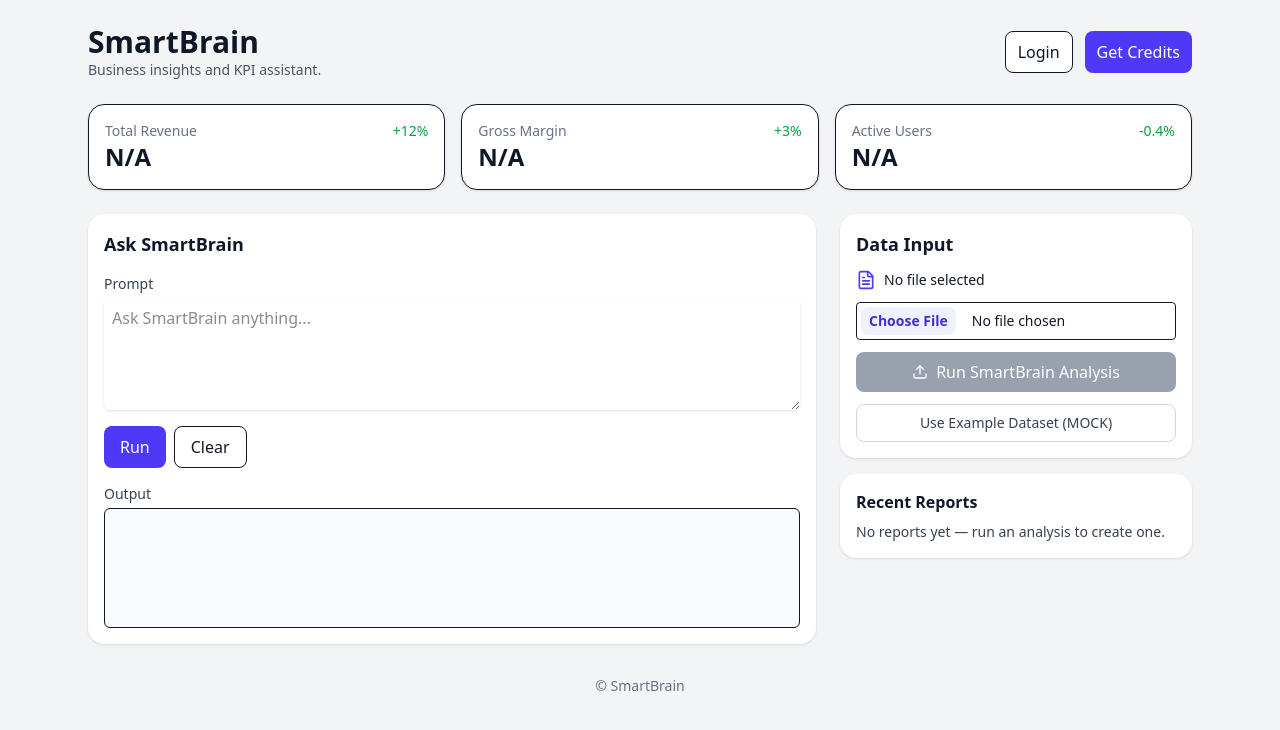
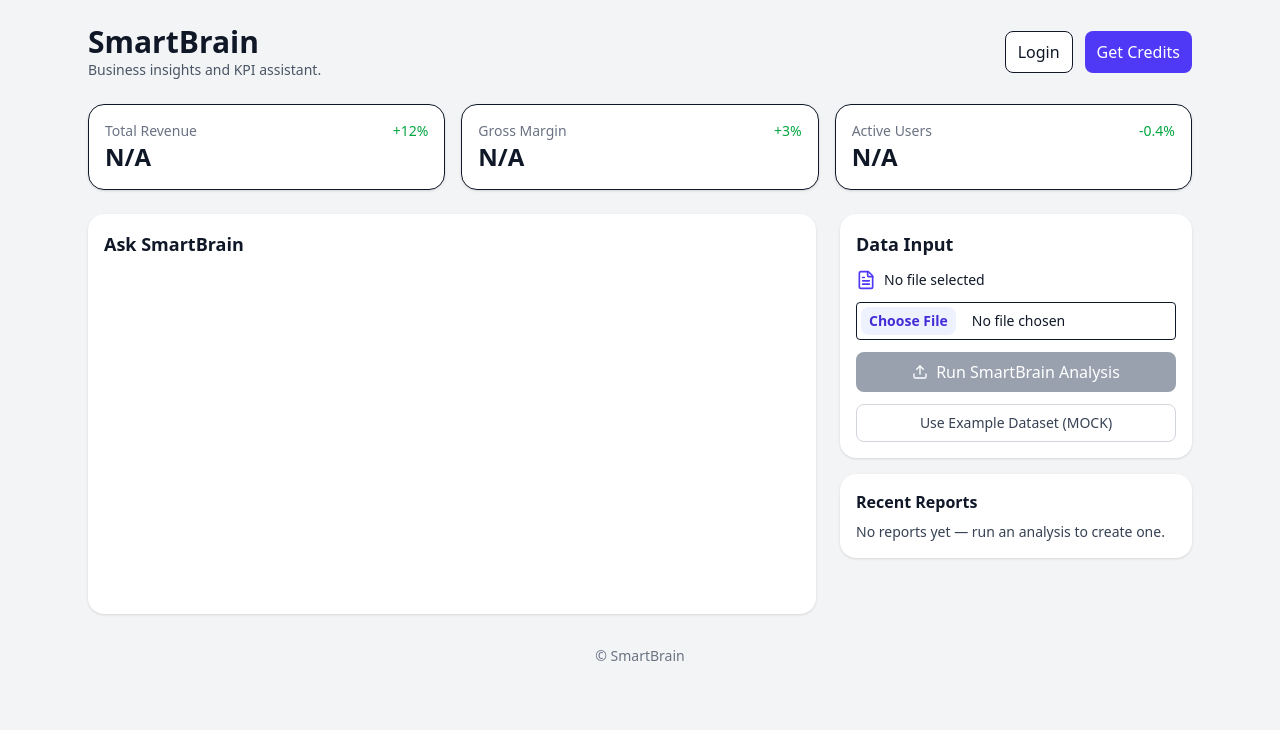
Before and after one commit to sb633056/SmartBrain, a Next.js app: page / in a window 1280 px wide. Shown: the top 730 px of the page. Built offline with nearby package versions, Linux system fonts and the light colour scheme.

Commit message:
Update ChatConsole.tsx

```diff
--- a/src/components/ChatConsole.tsx
+++ b/src/components/ChatConsole.tsx
@@ -1,87 +1,63 @@
+// src/components/ChatConsole.tsx
+
 'use client'
-import React, { useState, useRef } from 'react'
-import { runSmartBrain } from '@/lib/api'
-
-// 1. DEFINE THE PROP TYPES (The Fix)
-// ------------------------------------------------------------------
-// This defines the structure of the data the component expects to receive.
-// We use 'any' as a quick fix for KpiData since its full type is unknown.
-type KpiData = any;
+import React, { useState } from 'react'
+import { runSmartBrain } from '@/lib/api' // Assuming this returns the full JSON payload
+import { SmartBrainResponse } from '@/types/smartbrain' // <--- IMPORT NEW TYPE
+// Import the new components we're about to create
+import InsightsDashboard from './InsightsDashboard'
 
 interface ChatConsoleProps {
-  kpiData: KpiData;
+  // Use the new type for kpiData prop
+  kpiData: any;
 }
-// ------------------------------------------------------------------
 
-
-// 2. MODIFY THE COMPONENT SIGNATURE (The Fix)
-// Change from ChatConsole() to ChatConsole({ kpiData }) to accept the prop.
 export default function ChatConsole({ kpiData }: ChatConsoleProps) {
-// ------------------------------------------------------------------
   const [prompt, setPrompt] = useState('')
-  const [output, setOutput] = useState('')
-// ... (rest of the code remains the same)
   const [loading, setLoading] = useState(false)
   const [history, setHistory] = useState<Array<{ q: string; a: string }>>([])
+  // NEW STATE: To store the structured API response object
+  const [analysisResult, setAnalysisResult] = useState<SmartBrainResponse | null>(null)
+
 
   async function handleRun() {
     if (!prompt.trim()) return
     setLoading(true)
+    setAnalysisResult(null); // Clear previous result
 
     try {
-      // If your runSmartBrain function needs kpiData, you would pass it here:
-      // const res = await runSmartBrain(prompt, kpiData)
-      const res = await runSmartBrain(prompt, kpiData)
-      const outputText = JSON.stringify(res, null, 2);
-      setOutput(outputText)
-      setHistory((h) => [{ q: prompt, a: outputText }, ...h])
+      // runSmartBrain now returns the full structured JSON payload
+      const res: SmartBrainResponse = await runSmartBrain(prompt, kpiData)
+
+      // Store the structured response object
+      setAnalysisResult(res)
+
+      // Update history with a success message, not raw data
+      setHistory((h) => [{ q: prompt, a: 'Analysis Complete. Displaying Founder Insights...' }, ...h])
       setPrompt('')
     } catch (e: any) {
-      setOutput(`Error: ${e.message}`)
+      setAnalysisResult(null);
+      // Use the old output area for errors
+      setHistory((h) => [{ q: prompt, a: `Error: ${e.message}` }, ...h])
     } finally {
       setLoading(false)
     }
   }
+  // ... (rest of the ChatConsole logic)
 
   return (
     <div className="space-y-4">
-      <div>
-        <label className="block text-sm font-medium text-gray-700">Prompt</label>
-        <textarea
-          value={prompt}
-          onChange={(e) => setPrompt(e.target.value)}
-          rows={4}
-          className="mt-1 block w-full rounded-md border-gray-300 shadow-sm focus:ring focus:ring-indigo-200 p-2"
-          placeholder="Ask SmartBrain anything..."
-        />
-      </div>
+      {/* ... Prompt and Run/Clear buttons here ... */}
 
-      <div className="flex gap-2">
-        <button
-          onClick={handleRun}
-          disabled={loading}
-          className="px-4 py-2 bg-indigo-600 text-white rounded-lg disabled:opacity-60"
-        >
-          {loading ? 'Thinking…' : 'Run'}
-        </button>
-
-        <button
-          onClick={() => {
-            setPrompt('')
-            setOutput('')
-          }}
-          className="px-4 py-2 border rounded-lg"
-        >
-          Clear
-        </button>
-      </div>
-
-      <div>
-        <label className="block text-sm font-medium text-gray-700">Output</label>
-        <div className="mt-1 rounded-md border p-3 bg-gray-50 whitespace-pre-wrap min-h-[120px]">
-          {output}
-        </div>
-      </div>
+      {analysisResult ? (
+        // RENDER THE NEW DASHBOARD COMPONENT
+        <InsightsDashboard data={analysisResult} />
+      ) : (
+        // Fallback or History Display
+        <div className="...">
+            {/* Display History or initial welcome message */}
+        </div>
+      )}
     </div>
   )
 }
```
